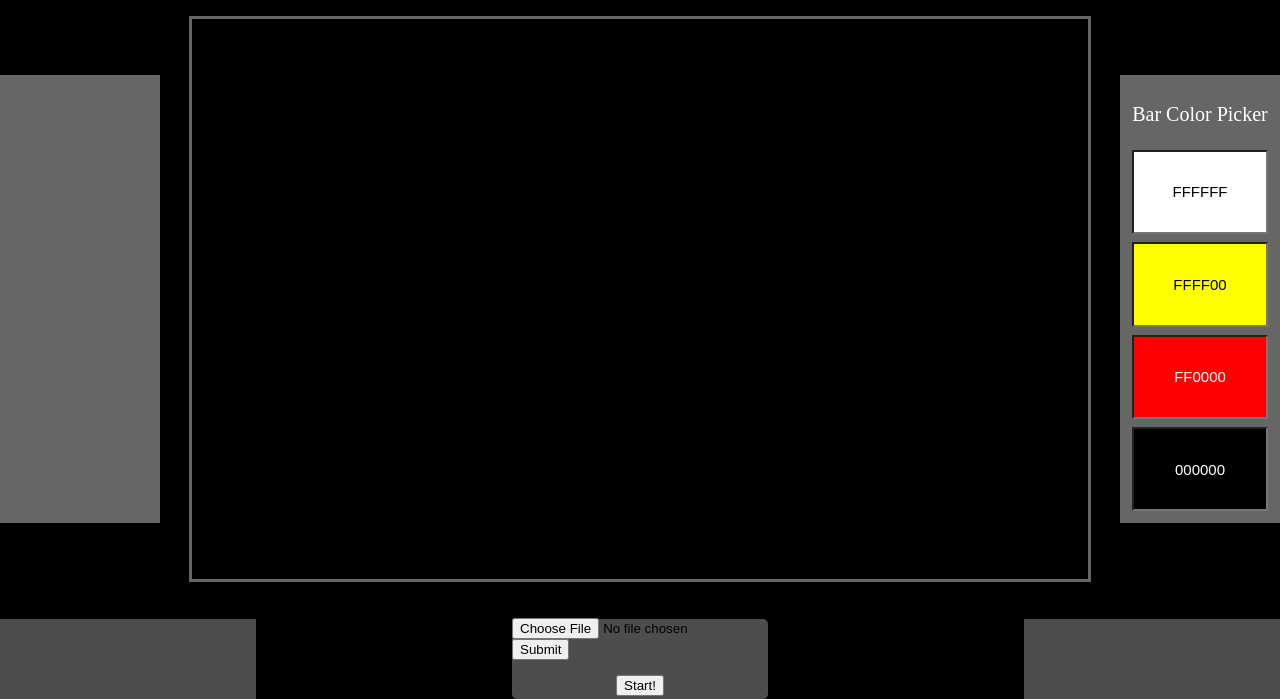
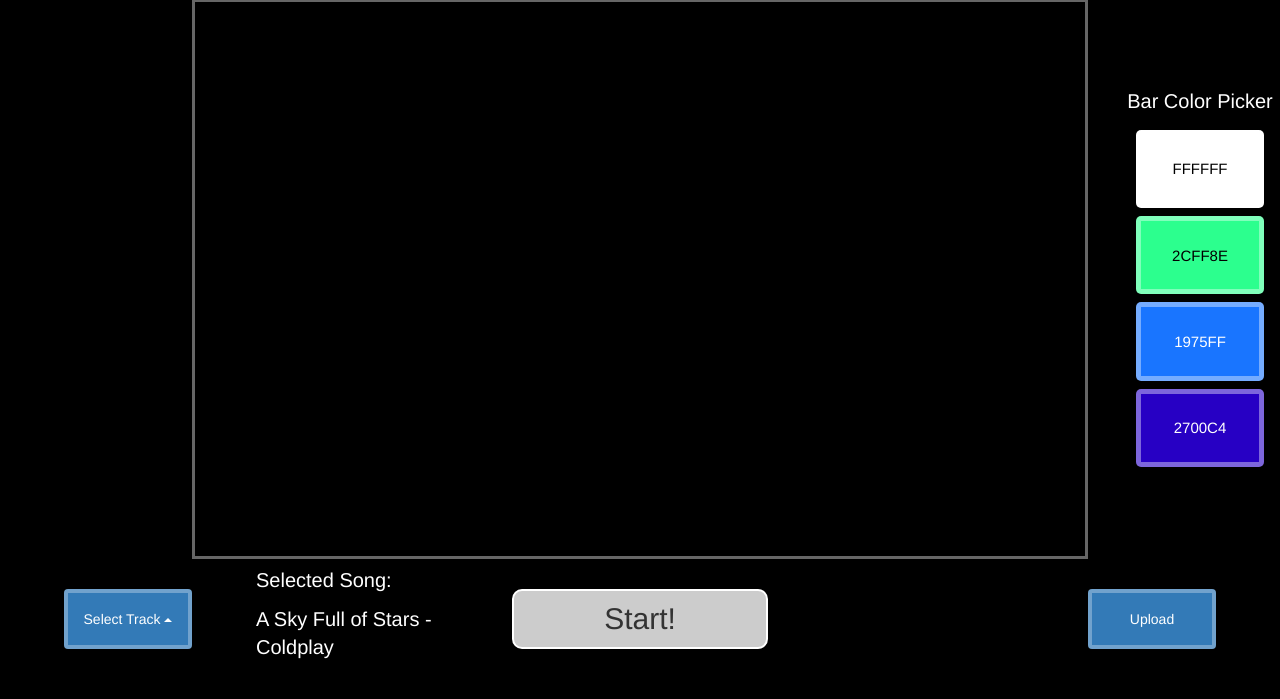
Before and after one commit to VictorHYu/Play-Me-A-Song, a website: page PMAS/index.html in a window 1280 px wide. Shown: the part 101-800 px from the top of the page. Drawn offline with nearby package versions, Linux system fonts and the light colour scheme.

Commit message:
Added music selector

```diff
--- a/PMAS/index.html
+++ b/PMAS/index.html
@@ -3,7 +3,8 @@
 <script src='/javascripts/analyzer.js'></script>
 <script src='/javascripts/canvas.js'></script>
 <script src="https://code.jquery.com/jquery-2.2.0.min.js"></script>
-
+<script src="https://maxcdn.bootstrapcdn.com/bootstrap/3.3.7/js/bootstrap.min.js"></script>
+<link rel="stylesheet" href="https://maxcdn.bootstrapcdn.com/bootstrap/3.3.7/css/bootstrap.min.css">
 <script src="/javascripts/jscolor.js"></script>
 
 <link rel="stylesheet" href="/stylesheets/styles.css">
@@ -21,44 +22,51 @@
         </canvas>
         <div id = "middleRight" class = "middleSide">
             <p style = "color: white; font-size: 20px;"> Bar Color Picker </p>
-            <input id = "color4" onchange="update4(this.jscolor);" class="jscolor colorPicker" value = 'ffffff'>
-            <input id = "color3" onchange="update3(this.jscolor);" class="jscolor colorPicker" value = 'ffff00'>
-            <input id = "color2" onchange="update2(this.jscolor);" class="jscolor  colorPicker" value = 'ff0000'>
-            <input id = "color1" onchange="update1(this.jscolor);" class="jscolor colorPicker" value = '000000'>
+            <input id = "color4" onchange="update4(this.jscolor);" class="jscolor colorPicker" value = 'FFFFFF'>
+            <input id = "color3" onchange="update3(this.jscolor);" class="jscolor colorPicker" value = '2CFF8E'>
+            <input id = "color2" onchange="update2(this.jscolor);" class="jscolor  colorPicker" value = '1975FF'>
+            <input id = "color1" onchange="update1(this.jscolor);" class="jscolor colorPicker" value = '2700C4'>
         </div>
     </div>
 
     <div id = "bottom">
         <div id = "bottomLeft" class = "bottomSide">
+            <div class="dropup">
+                <button class="btn btn-primary dropdown-toggle" id="menu1" type="button" data-toggle="dropdown"> Select Track
+                    <span class="caret"></span></button>
+                <ul class="dropdown-menu" role="menu" aria-labelledby="menu1">
+                    <li role="presentation"><a role="menuitem" class = "action"  tabindex="-1">A Sky Full of Stars - Coldplay</a></li>
+                    <li role="presentation"><a role="menuitem" class = "action" tabindex="-1">Airplanes - B.o.B</a></li>
+                    <li role="presentation"><a role="menuitem" class = "action" tabindex="-1">Fade - Alan Walker</a></li>
+                    <li role="presentation"><a role="menuitem" class = "action" tabindex="-1">Hey Soul Sister - Train</a></li>
+                    <li role="presentation"><a role="menuitem" class = "action" tabindex="-1">Jar of Hearts - Christina Perri</a></li>
+                    <li role="presentation"><a role="menuitem" class = "action" tabindex="-1">Maps - Maroon 5</a></li>
+                    <li role="presentation"><a role="menuitem" class = "action" tabindex="-1">Perfect - Hedley</a></li>
+                    <li role="presentation"><a role="menuitem" class = "action" tabindex="-1">Save Me - BTS</a></li>
+                    <li role="presentation"><a role="menuitem" class = "action" tabindex="-1">Talking to the Moon - Bruno Mars </a></li>
+                    <li role="presentation"><a role="menuitem" class = "action" tabindex="-1">What I've Done - Linkin Park</a></li>
+                </ul>
+            </div>
         </div>
-        <div id = "formWrapper">
-            <form id="form" enctype="multipart/form-data" onsubmit="return false">
-                <input type="file" id="musicFile" name = "musicFile"/>
-                <input type="submit" id="submit" name="submit" onclick = "info();"/>
-            </form>
-            <button onclick = "drawCanvas();" id = "startButton"> Start! </button>
+        <div id = "bottomMidLeft" class = "bottomMidSide">
+            <p> Selected Song:</p>
+            <p id = "selectedSong">A Sky Full of Stars - Coldplay</p>
+        </div>
+        <button onclick = "disableButton(); pickAudio(); drawCanvas();" id = "startButton"> Start! </button>
+        <div id = "bottomMidRight" class = "bottomMidSide">
         </div>
         <div id = "bottomRight" class = "bottomSide">
+            <button class="btn btn-primary" id="fileSelector" type="button"> Upload </button
         </div>
     </div>
+    <script>
+        function disableButton () {
+            document.getElementById("startButton").disabled = true;
+            setTimeout(function(){document.getElementById("startButton").disabled = false;},5000);
+        };
 
-    <script>
-
-        function info() {
-            var musicFile = document.getElementById("musicFile");
-            console.log("size: " + musicFile.size);
-            console.log(musicFile.pathname);
-        }
-
-        function readURL(input) {
-            if (input.files && input.files[0]) {
-                drawCanvas(input);
-            }
-        }
-
-        $("#musicFile").change(function(){
-            readURL(this);
+        jQuery(".action").click(function(e){
+            document.getElementById("selectedSong").innerHTML = $(this).html();
         });
-
-        </script>
+    </script>
 </body>
--- a/PMAS/public/javascripts/analyzer.js
+++ b/PMAS/public/javascripts/analyzer.js
@@ -4,10 +4,10 @@ var WebAudiox	= WebAudiox	|| {};
 var canvasCtx;
 var gradient;
 
-var c4 = '#ffffff';
-var c3 = '#ffff00';
-var c2 = '#ff0000';
-var c1 = '#000000';
+var c4 = '#FFFFFF';
+var c3 = '#2CFF8E';
+var c2 = '#1975FF';
+var c1 = '#2700C4';
 
 function update1(jscolor) {
     c1 = '#' + jscolor;
--- a/PMAS/public/javascripts/canvas.js
+++ b/PMAS/public/javascripts/canvas.js
@@ -1,10 +1,7 @@
 var source;
+var musicFile = "/music/A Sky Full of Stars.mp3";
 
 function drawCanvas () {
-    //temporary button disable
-    document.getElementById("startButton").disabled = true;
-    setTimeout(function(){document.getElementById("startButton").disabled = false;},5000);
-
     var context	= new AudioContext();
 
     // Create lineOut
@@ -14,9 +11,6 @@ function drawCanvas () {
     var analyzer	= context.createAnalyser();
     analyzer.connect(lineOut.destination);
     lineOut.destination	= analyzer;
-
-    //get file input
-    musicFile = "/javascripts/A Sky Full of Stars.mp3";
 
     //stop music
     if (source) {
@@ -50,3 +44,36 @@ function drawCanvas () {
     //clear canvas at the end
     ctx.clearRect(0, 0, canvas.width, canvas.height);
 }
+
+var A_Sky_Full_of_Stars     = "/music/A Sky Full of Stars.mp3";
+var Airplanes               = "/music/Airplanes.mp3";
+var Fade                    = "/music/Fade.mp3";
+var Hey_Soul_Sister         = "/music/Hey Soul Sister.mp3";
+var Jar_of_Hearts           = "/music/Jar of Hearts.mp3";
+var Maps                    = "/music/Maps.mp3";
+var Perfect                 = "/music/Perfect.mp3";
+var Save_Me                 = "/music/Save Me.mp3";
+var Talking_to_the_Moon     = "/music/Talking to the Moon.mp3";
+var What_Ive_Done           = "/music/What I've Done.mp3";
+
+function pickAudio() {
+    var temp = document.getElementById("selectedSong").innerHTML;
+    if (temp === "Airplanes - B.o.B")
+        musicFile = Airplanes;
+    else if (temp === "Fade - Alan Walker")
+        musicFile = Fade;
+    else if (temp === "Hey Soul Sister - Train")
+        musicFile = Hey_Soul_Sister;
+    else if (temp === "Jar of Hearts - Christina Perri")
+        musicFile = Jar_of_Hearts;
+    else if (temp === "Maps - Maroon 5")
+        musicFile = Maps;
+    else if (temp === "Perfect - Hedley")
+        musicFile = Perfect;
+    else if (temp === "Save Me - BTS")
+        musicFile = Save_Me;
+    else if (temp === "Talking to the Moon - Bruno Mars")
+        musicFile = Talking_to_the_Moon;
+    else if (temp === "What I've Done - Linkin Park")
+        musicFile = What_Ive_Done;
+}
--- a/PMAS/public/stylesheets/styles.css
+++ b/PMAS/public/stylesheets/styles.css
@@ -2,11 +2,13 @@ body {
     display:flex;
     flex-direction: column;
     align-items: center;
-    justify-content: space-between;
+    justify-content: center;
     height: 100vh;
     width: 100vw;
     margin: 0;
 }
+
+/*-----------------  TOP*/
 
 h1 {
     font-size: 40pt;
@@ -20,12 +22,15 @@ h1 {
     flex-direction: row;
     align-items: center;
     justify-content: center;
-    background: rgba(255,255,255,0.2);
-    width: 50%;
+/*    background: rgba(255,255,255,0.2);*/
+    margin-bottom: 20px;
+    width: 100%;
     height:10%;
     margin: 0 auto;
     border-radius: 5px;
 }
+
+/*-----------------  MIDDLE*/
 
 #middle {
     display:flex;
@@ -52,7 +57,7 @@ h1 {
 
     height: 80%;
     width: 12.5%;
-    background: rgba(255,255,255,0.4);
+/*    background: rgba(255,255,255,0.4);*/
 }
 
 .colorPicker {
@@ -61,36 +66,34 @@ h1 {
     margin: 2.5%;
     text-align: center;
     font-size: 15px;
+    border: 5px solid rgba(255,255,255,0.4);
+    border-radius: 5px;
 }
+
+/*-----------------  BOTTOM*/
 
 #bottom {
     display:flex;
     flex-direction: row;
     align-items: center;
     justify-content: center;
-    height:10%;
+    height:15%;
     width: 100%;
-}
-
-#formWrapper {
-    display: flex;
-    flex-direction: column;
-    align-items: center;
-    justify-content: center;
-    background: rgba(255,255,255,0.3);
-
-    width: 20%;
-    height: 100%;
-    margin: 0 auto;
-
-    border-radius: 5px;
+/*    background: rgba(255,255,255,0.5);*/
 }
 
 #startButton {
-    margin: 10px auto;
+    margin: 0px auto;
+    height: 50%;
+    width: 20%;
+    font-size: 30px;
+    border: 2px solid white;
+    border-radius: 10px;
+    background: rgba(255,255,255,0.8);
 }
-#form {
-    margin: 5px auto;
+
+#startButton:disabled {
+    background: rgba(255,255,255,0.4);
 }
 
 .bottomSide{
@@ -101,5 +104,35 @@ h1 {
 
     height: 100%;
     width: 20%;
-    background: rgba(255,255,255,0.3);
+/*    background: rgba(255,255,255,0.3);*/
 }
+
+.bottomMidSide{
+    display: flex;
+    flex-direction: column;
+    align-items: left;
+    justify-content: center;
+
+    height: 100%;
+    width: 15%;
+
+    color: white;
+    font-size: 15pt;
+}
+
+.dropup {
+    height: 50%;
+    width: 50%;
+}
+
+#menu1{
+    height:100%;
+    width: 100%;
+    border: 4px solid rgba(255,255,255,0.3);
+}
+
+#fileSelector {
+    height: 50%;
+    width: 50%;
+    border: 4px solid rgba(255,255,255,0.3);
+}
```
Also changed, not shown: 10 other files.
